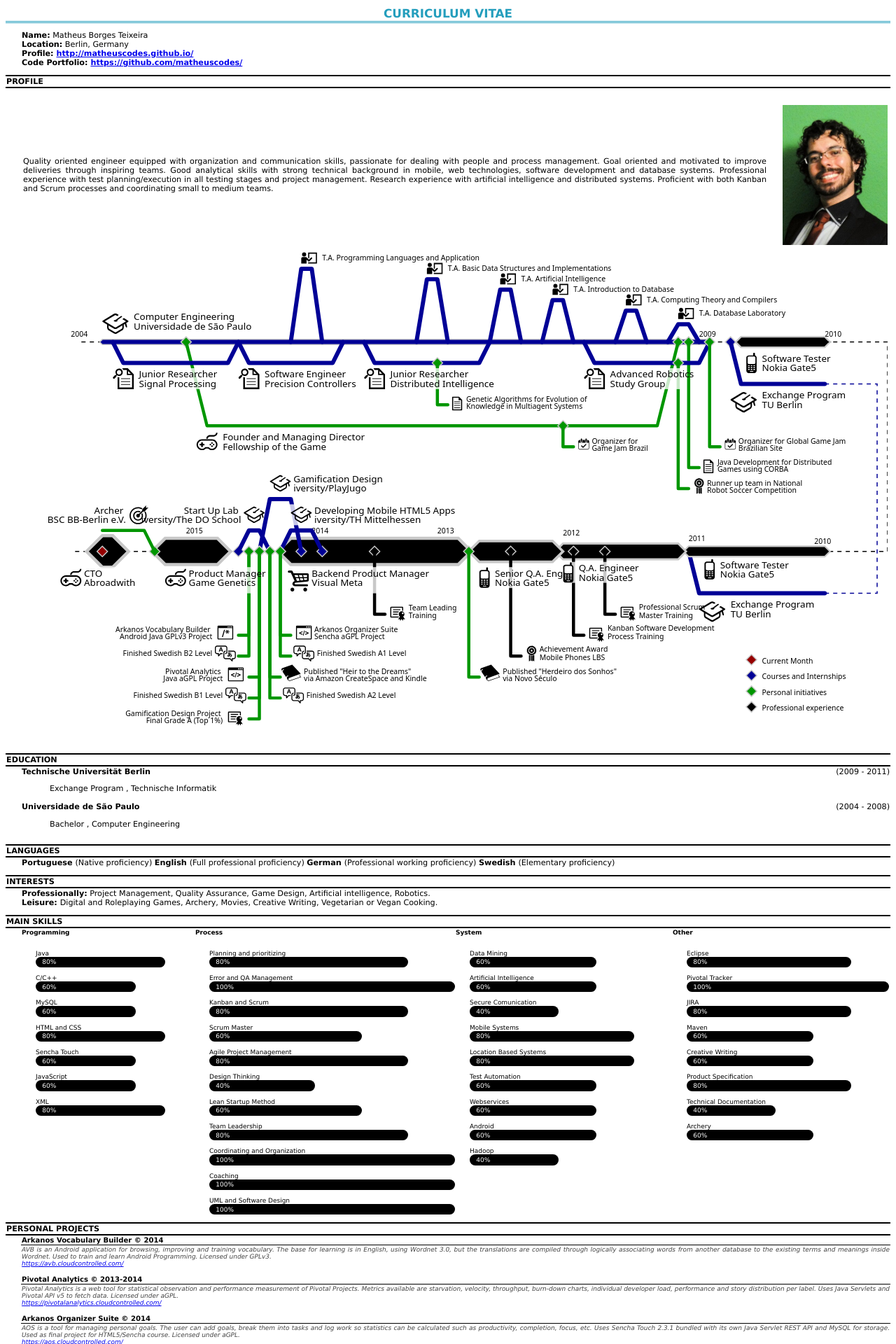
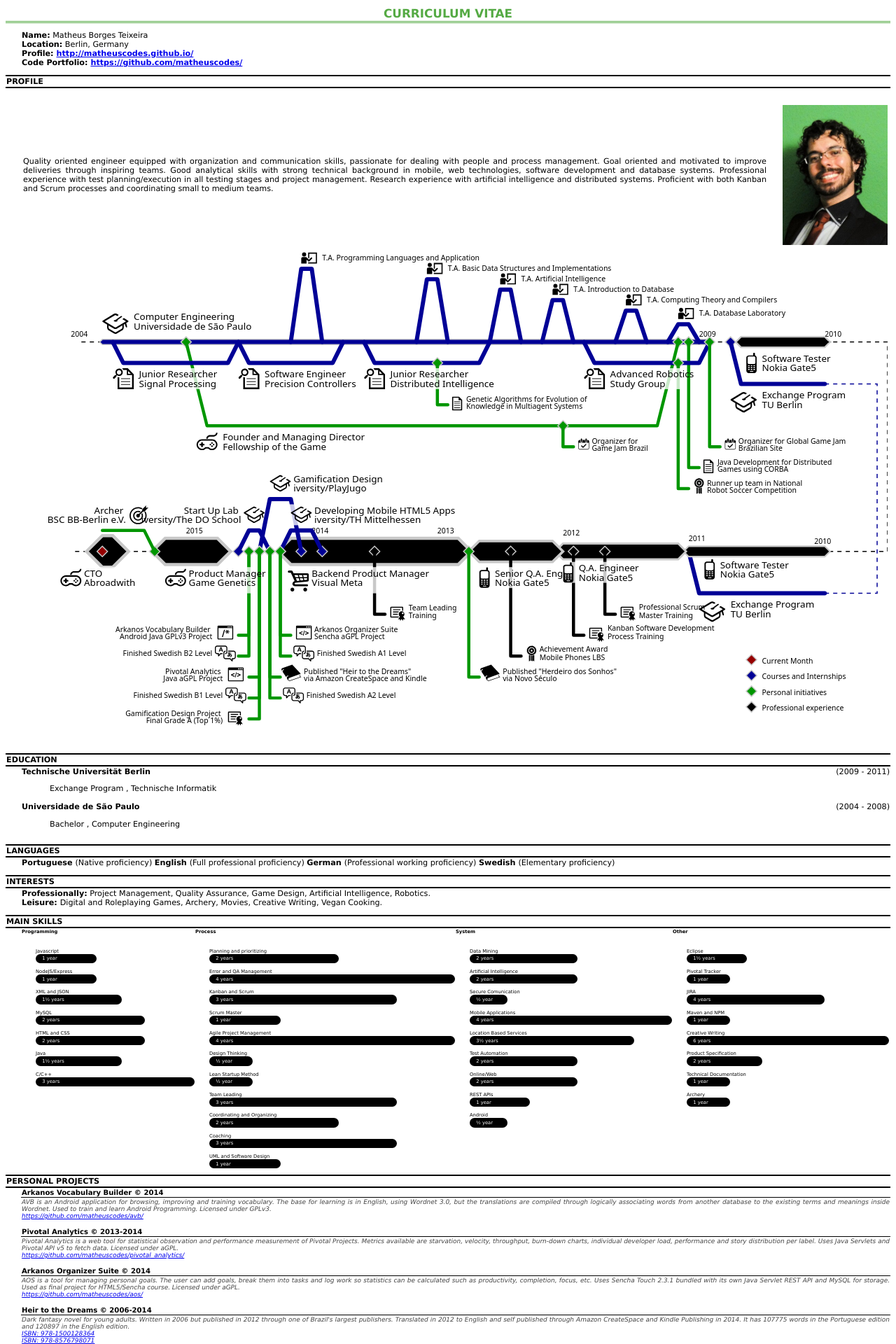
Before and after one commit to matheuscodes/matheuscodes.github.io, a Jekyll site: the page built from print.html, in a window 1280 px wide. Shown: the top 1920 px of the page at 70% size. Built offline with Jekyll 4.4.1, drawn with Linux system fonts in a browser that asks for light colours; some of the changed text lies outside the part shown.

Commit message:
Changing skills display and data.

```diff
--- a/_data/education.yml
+++ b/_data/education.yml
@@ -13,7 +13,7 @@
     duration: (2004 - 2008)
 courseHistory:
   - archery:
-    title: Archery for Beginners
+    title: Archery course for Beginners
     duration: 05.2015 - 07.2015
     entity: BSC BB-Berlin
   - gamification:
--- a/_data/skills.yml
+++ b/_data/skills.yml
@@ -1,112 +1,147 @@
 programmingSkills:
+  - javascript:
+    name: Javascript
+    percentage: 33%
+    years: 1 year
+  - nodejs:
+    name: NodeJS/Express
+    percentage: 33%
+    years: 1 year
+  - xml:
+    name: XML and JSON
+    percentage: 50%
+    years: 1½ years
+  - mysql:
+    name: MySQL
+    percentage: 66%
+    years: 2 years
+  - html:
+    name: HTML and CSS
+    percentage: 66%
+    years: 2 years
   - java:
     name: Java
-    percentage: 80%
+    percentage: 50%
+    years: 1½ years
   - CCPP:
     name: C/C++
-    percentage: 60%
-  - mysql:
-    name: MySQL
-    percentage: 60%
-  - html:
-    name: HTML and CSS
-    percentage: 80%
-  - sencha:
-    name: Sencha Touch
-    percentage: 60%
-  - javascript:
-    name: JavaScript
-    percentage: 60%
-  - xml:
-    name: XML
-    percentage: 80%
+    percentage: 100%
+    years: 3 years
 systemSkills:
   - mining:
     name: Data Mining
-    percentage: 60%
+    percentage: 50%
+    years: 2 years
   - ai:
     name: Artificial Intelligence
-    percentage: 60%
+    percentage: 50%
+    years: 2 years
   - security:
     name: Secure Comunication
-    percentage: 40%
+    percentage: 13%
+    years: ½ year
   - mobile:
-    name: Mobile Systems
+    name: Mobile Applications
+    percentage: 100%
+    years: 4 years
+  - lbs:
+    name: Location Based Services
     percentage: 80%
-  - lbs:
-    name: Location Based Systems
-    percentage: 80%
+    years: 3½ years
   - automation:
     name: Test Automation
-    percentage: 60%
+    percentage: 50%
+    years: 2 years
   - web:
-    name: Webservices
-    percentage: 60%
+    name: Online/Web
+    percentage: 50%
+    years: 2 years
+  - hadoop:
+    name: REST APIs
+    percentage: 25%
+    years: 1 year
   - android:
     name: Android
-    percentage: 60%
-  - hadoop:
-    name: Hadoop
-    percentage: 40%
+    percentage: 13%
+    years: ½ year
 processSkills:
   - planning:
     name: Planning and prioritizing
-    percentage: 80%
+    percentage: 50%
+    years: 2 years
   - error:
     name: Error and QA Management
     percentage: 100%
+    years: 4 years
   - process:
     name: Kanban and Scrum
-    percentage: 80%
+    percentage: 75%
+    years: 3 years
   - scrumm:
     name: Scrum Master
-    percentage: 60%
+    percentage: 25%
+    years: 1 year
   - agile:
     name: Agile Project Management
-    percentage: 80%
+    percentage: 100%
+    years: 4 years
   - design:
     name: Design Thinking
-    percentage: 40%
+    percentage: 13%
+    years: ½ year
   - lean:
     name: Lean Startup Method
-    percentage: 60%
+    percentage: 13%
+    years: ½ year
   - leader:
-    name: Team Leadership
-    percentage: 80%
+    name: Team Leading
+    percentage: 75%
+    years: 3 years
   - coordinate:
-    name: Coordinating and Organization
-    percentage: 100%
+    name: Coordinating and Organizing
+    percentage: 50%
+    years: 2 years
   - coach:
     name: Coaching
-    percentage: 100%
+    percentage: 75%
+    years: 3 years
   - uml:
     name: UML and Software Design
-    percentage: 100%
+    percentage: 25%
+    years: 1 year
 otherSkills:
   - eclipse:
     name: Eclipse
-    percentage: 80%
+    percentage: 25%
+    years: 1½ years
   - pivotal:
     name: Pivotal Tracker
-    percentage: 100%
+    percentage: 16%
+    years: 1 year
   - jira:
     name: JIRA
-    percentage: 80%
+    percentage: 66%
+    years: 4 years
   - maven:
-    name: Maven
-    percentage: 60%
+    name: Maven and NPM
+    percentage: 16%
+    years: 1 year
   - write:
     name: Creative Writing
-    percentage: 60%
+    percentage: 100%
+    years: 6 years
   - product:
     name: Product Specification
-    percentage: 80%
+    percentage: 33%
+    years: 2 years
   - techdoc:
     name: Technical Documentation
-    percentage: 40%
+    percentage: 16%
+    years: 1 year
   - archery:
     name: Archery
-    percentage: 60%
+    percentage: 16%
+    years: 1 year
 languageSkills:
   - pt:
     name: Portuguese
--- a/print.html
+++ b/print.html
@@ -70,15 +70,16 @@
 .main{
 	border-bottom:2;
 	border-bottom-style:double;
-	border-bottom-color:#249EBD;
+	border-bottom-color:#55AA44;
 	text-align:center;
 	font-size:150%;
 	font-weight:bold;
-	color: #249EBD;
+	color: #55AA44;
 }
 
 .experience {
-	font-size:80%;
+	font-size:60%;
+	white-space: nowrap;
 }
 
 .alignright {
@@ -219,8 +220,8 @@
 <tr>
 <td class="sidebar" />
 <td>
-<strong>Professionally:</strong> Project Management, Quality Assurance, Game Design, Artificial intelligence, Robotics.<br />
-<strong>Leisure: </strong>Digital and Roleplaying Games, Archery, Movies, Creative Writing, Vegetarian or Vegan Cooking.
+<strong>Professionally:</strong> Project Management, Quality Assurance, Game Design, Artificial Intelligence, Robotics.<br />
+<strong>Leisure: </strong>Digital and Roleplaying Games, Archery, Movies, Creative Writing, Vegan Cooking.
 </td>
 </tr>
 
@@ -252,7 +253,7 @@
 							{% if skill.percentage %}
 								<div> <!--styles in CSS TODO-->
 									<div class="skillbar" style="width: {{ skill.percentage }};">
-										<span>{{ skill.percentage }} </span>
+										<span>{{ skill.years }}</span>
 									</div>
 								</div>
 							{% endif %}
@@ -267,7 +268,7 @@
 							{% if skill.percentage %}
 								<div> <!--styles in CSS TODO-->
 									<div class="skillbar" style="width: {{ skill.percentage }};">
-										<span>{{ skill.percentage }} </span>
+										<span>{{ skill.years }}</span>
 									</div>
 								</div>
 							{% endif %}
@@ -281,7 +282,7 @@
 							{% endif %}
 							{% if skill.percentage %}
 									<div class="skillbar" style="width: {{ skill.percentage }};">
-										<span>{{ skill.percentage }} </span>
+										<span>{{ skill.years }}</span>
 									</div>
 							{% endif %}
 							<br/>
@@ -294,7 +295,7 @@
 							{% endif %}
 							{% if skill.percentage %}
 									<div class="skillbar" style="width: {{ skill.percentage }};">
-										<span>{{ skill.percentage }} </span>
+										<span>{{ skill.years }}</span>
 									</div>
 							{% endif %}
 							<br/>
@@ -325,7 +326,7 @@
 <td class="sidebar" />
 <td class="company">
 AVB is an Android application for browsing, improving and training vocabulary. The base for learning is in English, using Wordnet 3.0, but the translations are compiled through logically associating words from another database to the existing terms and meanings inside Wordnet. Used to train and learn Android Programming. Licensed under GPLv3.<br/>
-<a href="https://avb.cloudcontrolled.com/">https://avb.cloudcontrolled.com/</a>
+<a href="https://github.com/matheuscodes/avb/">https://github.com/matheuscodes/avb/</a>
 <br/><br/>
 </td>
 </tr>
@@ -342,7 +343,7 @@
 <td class="sidebar" />
 <td class="company">
 Pivotal Analytics is a web tool for statistical observation and performance measurement of Pivotal Projects. Metrics available are starvation, velocity, throughput, burn-down charts, individual developer load, performance and story distribution per label. Uses Java Servlets and Pivotal API v5 to fetch data. Licensed under aGPL.<br/>
-<a href="https://pivotalanalytics.cloudcontrolled.com/">https://pivotalanalytics.cloudcontrolled.com/</a>
+<a href="https://github.com/matheuscodes/pivotal_analytics/">https://github.com/matheuscodes/pivotal_analytics/</a>
 <br/><br/>
 </td>
 </tr>
@@ -360,7 +361,7 @@
 <td class="sidebar" />
 <td class="company">
 AOS is a tool for managing personal goals. The user can add goals, break them into tasks and log work so statistics can be calculated such as productivity, completion, focus, etc. Uses Sencha Touch 2.3.1 bundled with its own Java Servlet REST API and MySQL for storage. Used as final project for HTML5/Sencha course. Licensed under aGPL.<br/>
-<a href="https://aos.cloudcontrolled.com/">https://aos.cloudcontrolled.com/</a>
+<a href="https://github.com/matheuscodes/aos/">https://github.com/matheuscodes/aos/</a>
 <br/><br/>
 </td>
 </tr>
@@ -420,7 +421,7 @@
 <tr>
 <td class="sidebar" />
 <td class="company">
-For more projects please check my code portfolio (<a href="https://github.com/matheuscodes">https://github.com/matheuscodes</a>) or blog (<a href="http://matheuswrites.wordpress.com">http://matheuswrites.wordpress.com</a>).<br/>
+For more projects please check my code portfolio (<a href="https://github.com/matheuscodes">https://github.com/matheuscodes</a>).<br/>
 </td>
 </tr>
 
```
Also changed, not shown: index.html (+4 -4 lines).
